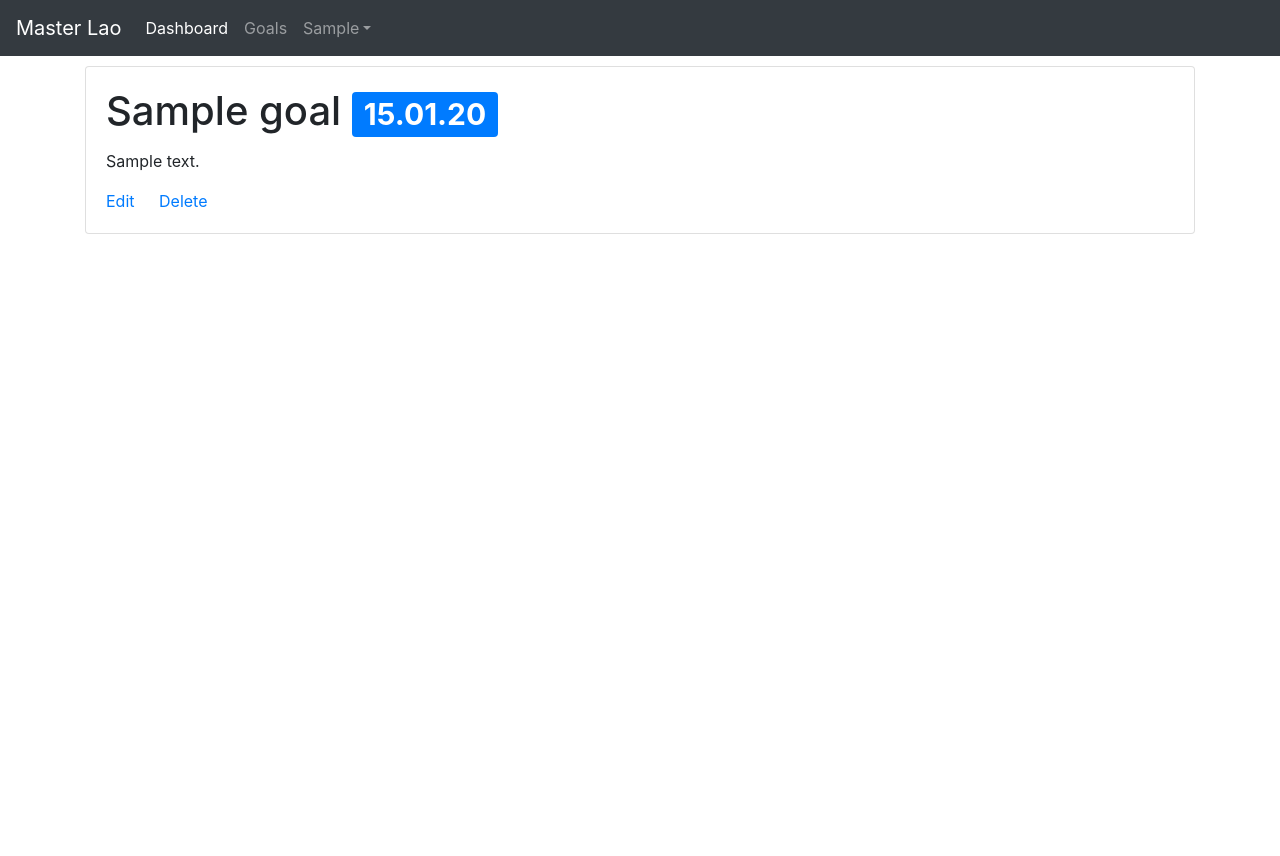
After one commit to BRZInc/idp, a Flask app: page /goals/1 in a window 1280 px wide. The commit adds this page. Run offline with Flask 2, Linux system fonts and the light colour scheme; a user stored in the database is signed in; tables that the repository leaves empty hold one stand-in row (values such as "Sample post"); some libraries are stand-ins or nearby versions.

Commit message:
Added Goals creation

```diff
--- a/app/models.py
+++ b/app/models.py
@@ -33,6 +33,7 @@ class Goal(db.Model):
 	description = db.Column(db.String(1024))
 	due_date = db.Column(db.DateTime, index=True, default=datetime.utcnow()+timedelta(days=30))
 	created_at = db.Column(db.DateTime, index=True, default=datetime.utcnow())
+	# TODO: Add update of updated_at field on every update
 	updated_at = db.Column(db.DateTime, default=datetime.utcnow())
 	user_id = db.Column(db.Integer, db.ForeignKey('user.id'), nullable=False)
 
--- a/app/routes.py
+++ b/app/routes.py
@@ -1,10 +1,10 @@
 from app import app, db
-from flask import Flask, render_template, flash, redirect, url_for, request
+from flask import render_template, flash, redirect, url_for, request
 from flask_login import current_user, login_user, logout_user, login_required
 from datetime import datetime, timedelta
 from werkzeug.urls import url_parse
 
-from app.forms import LoginForm, RegistrationForm
+from app.forms import LoginForm, RegistrationForm, GoalForm
 from app.models import User, Goal
 
 
@@ -16,19 +16,22 @@ def index():
     goals = [
         {
             "title": "Become best developer in the world",
-            "description": "Study: 1. System design 2. Development 3. Practice, practice and practice",
+            "description": "Study: 1. System design " +
+            "2. Development 3. Practice, practice and practice",
             "date": datetime.utcnow(),
             "status": "Pending"
         },
         {
             "title": "Become best developer in the world",
-            "description": "Study: 1. System design 2. Development 3. Practice, practice and practice",
+            "description": "Study: 1. System design " +
+            "2. Development 3. Practice, practice and practice",
             "date": datetime.utcnow() + timedelta(days=1),
             "status": "InProgress"
         }
     ]
 
-    return render_template("index.html", page_title="Rastishka - Home", goals=goals)
+    return render_template("index.html",
+                           goals=goals)
 
 
 @app.route('/login', methods=['GET', 'POST'])
@@ -70,8 +73,10 @@ def register():
 
     form = RegistrationForm()
     if form.validate_on_submit():
-        user = User(username=form.username.data, first_name=form.firstname.data,
-                    last_name=form.lastname.data, email=form.email.data)
+        user = User(username=form.username.data,
+                    first_name=form.firstname.data,
+                    last_name=form.lastname.data,
+                    email=form.email.data)
         user.set_password(form.password.data)
         db.session.add(user)
         db.session.commit()
@@ -79,7 +84,9 @@ def register():
         flash("You've been successfully registered!")
         return redirect(url_for('login'))
 
-    return render_template("register.html", page_title="Registration", form=form)
+    return render_template("register.html",
+                           page_title="Registration",
+                           form=form)
 
 
 @app.route('/user/<username>', methods=["GET"])
@@ -90,26 +97,64 @@ def user(username):
     goals = [
         {
             "title": "Become best developer in the world",
-            "description": "Study: 1. System design 2. Development 3. Practice, practice and practice",
+            "description": "Study: 1. System design " +
+            "2. Development 3. Practice, practice and practice",
             "date": datetime.utcnow(),
             "status": "Pending"
         },
         {
             "title": "Become best developer in the world",
-            "description": "Study: 1. System design 2. Development 3. Practice, practice and practice",
+            "description": "Study: 1. System design " +
+            "2. Development 3. Practice, practice and practice",
             "date": datetime.utcnow() + timedelta(days=1),
             "status": "InProgress"
         }
     ]
 
-    return render_template("user.html", page_title="Goals of {} {}".format(user.first_name, user.last_name), user=user, goals=goals)
+    return render_template("user.html",
+                           page_title="Goals of {} {}".format(
+                               user.first_name, user.last_name),
+                           user=user,
+                           goals=goals)
 
 
 @app.route('/goals', methods=['GET'])
 @login_required
 def goals():
     goals = Goal.query.filter(
-        Goal.user_id == current_user.id).order_by(Goal.created_at)
-    #goals = Goal.query.order_by(Goal.created_at)
+        Goal.user_id == current_user.id).order_by(Goal.due_date)
 
-    return render_template("goals.html", page_title="My Development Goals", goals=goals), 200
+    return render_template("goals.html",
+                           page_title="My Development Goals",
+                           goals=goals)
+
+
+@app.route('/goals/<goal_id>', methods=['GET'])
+@login_required
+def goal_view(goal_id):
+    goal = Goal.query.filter(Goal.id == goal_id).first_or_404()
+
+    return render_template("goal.html",
+                           page_title="Goal - {}".format(goal.title),
+                           goal=goal,
+                           user=current_user)
+
+
+@app.route('/goals/new', methods=['GET', 'POST'])
+@login_required
+def goal_new():
+    form = GoalForm()
+    if form.validate_on_submit():
+        goal = Goal(title=form.title.data,
+                    description=form.description.data,
+                    due_date=form.duedate.data,
+                    user_id=current_user.id)
+        db.session.add(goal)
+        db.session.commit()
+
+        flash("Goal has been successfully created!")
+        return redirect(url_for('goal_view', goal_id=goal.id))
+
+    return render_template('goal_new.html',
+                           title="Master Lao - Create New Goal",
+                           form=form)
--- a/app/static/css/app.css
+++ b/app/static/css/app.css
@@ -6,3 +6,11 @@ html,body {
   color: inherit;
   text-decoration: none;
 }
+
+.form-common{
+	margin-top: 100px;
+}
+
+.top-margin{
+	margin: 10px 0
+}
--- a/app/templates/404.html
+++ b/app/templates/404.html
@@ -1,7 +1,7 @@
 {% extends "base.html" %}
 
 {% block page %}
-	<h1>File Not Found</h1>
+	<h1>404: Page Not Found</h1>
 	<p>
 		<a href="{{ url_for('index') }}">Back</a>
 	</p>
--- /dev/null
+++ b/app/templates/goal.html
@@ -0,0 +1,24 @@
+{% extends "base.html" %}
+
+{% block content %}
+	<div class="container h-100">
+		{{ super() }}
+		<div class="row">
+			<div class="col-md-12">
+				<div class="card" style="margin: 10px 0">
+					<div class="card-body">
+						<h1 class="card-title no-highlight">
+							<a href="{{ url_for('goal_view', goal_id=goal.id) }}">{{ goal.title }}</a>
+							<span class="badge badge-primary">
+								{{ goal.due_date.strftime("%d.%m.%y") }}
+							</span>
+						</h1>
+						<p class="card-text no-highlight"><a href="{{ url_for('goal_view', goal_id=goal.id) }}">{{ goal.description }}</a></p>
+						<a href="#" class="card-link">Edit</a>
+						<a href="#" class="card-link">Delete</a>
+					</div>
+				</div>
+			</div>
+		</div>
+	</div>
+{% endblock content %}
```
Also changed, not shown: app/forms.py (+13 -1 lines), app/templates/goal_new.html (added, +67 -0 lines), app/templates/goals.html (+3 -4 lines), tests/conftest.py (+2 -2 lines), tests/ui/test_goal.py (+54 -21 lines).
